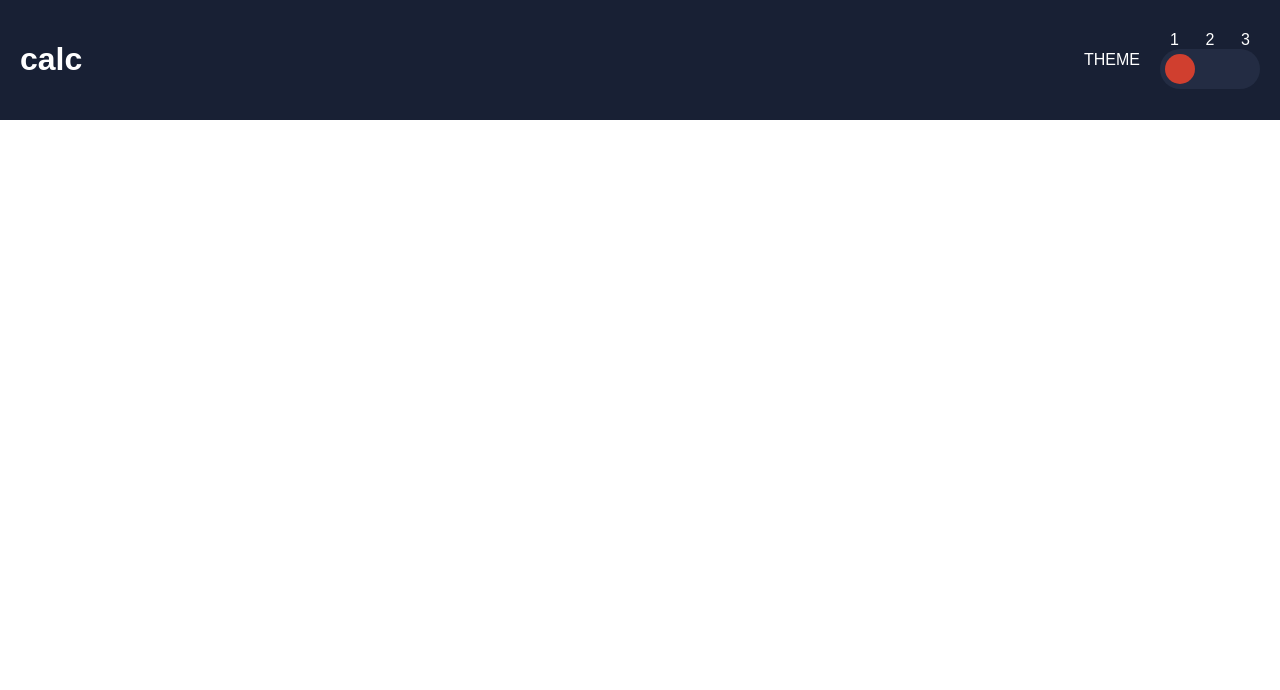
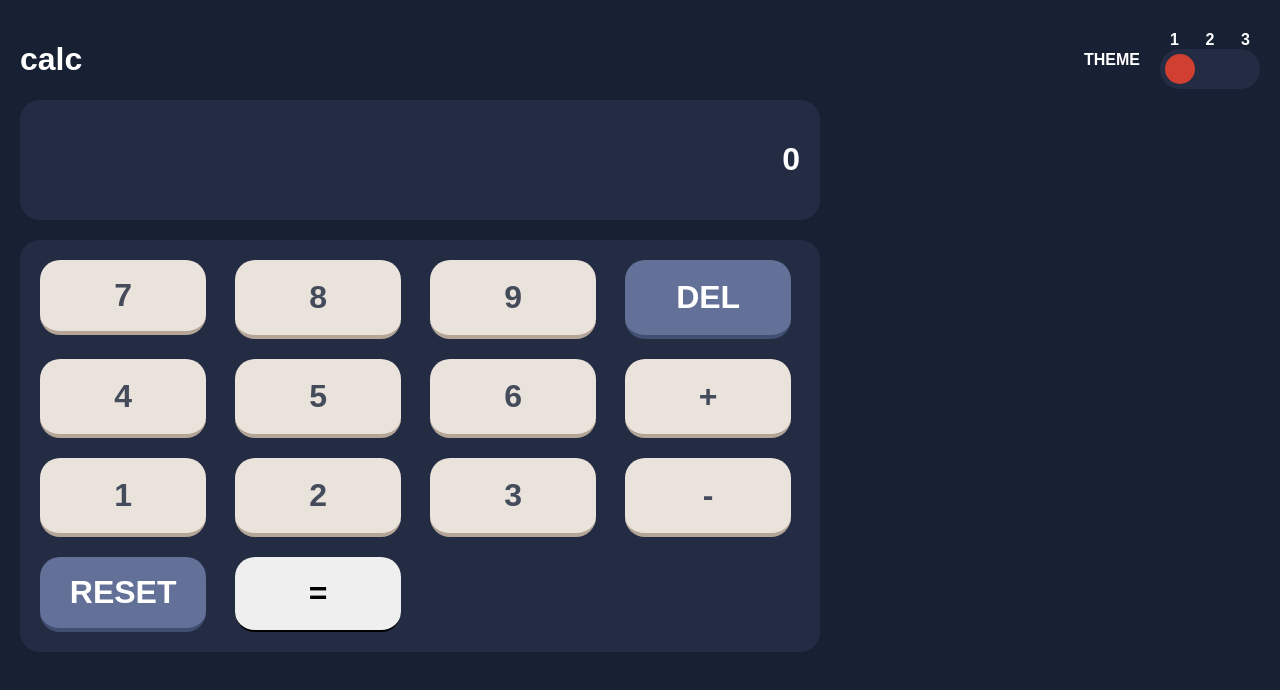
Before and after one commit to sjwhelpley/frontendmentor-calculator, a React (Create React App) app: page / in a window 1280 px wide. Shown: the top 690 px of the page. Built offline with nearby package versions, Linux system fonts and the light colour scheme.

Commit message:
Update 8 files

```diff
--- a/public/index.html
+++ b/public/index.html
@@ -20,7 +20,8 @@
       work correctly both with client-side routing and a non-root public URL.
       Learn how to configure a non-root public URL by running `npm run build`.
     -->
-	<title>React App</title>
+    <link rel="preconnect" href="https://fonts.googleapis.com">
+	<title>SJW Calculator App</title>
 </head>
 
 <body>
--- a/src/App.js
+++ b/src/App.js
@@ -1,4 +1,5 @@
-import { useContext } from "react";
+import { useContext, useEffect } from "react";
+import Calculator from "./components/Calculator";
 import ThemeSwitch from "./components/ThemeSwitch";
 import "./styles.css";
 import { ThemeContext } from "./Theme";
@@ -6,12 +7,15 @@ import { ThemeContext } from "./Theme";
 export default function App() {
   const { theme } = useContext(ThemeContext);
 
+  useEffect(() => {}, [theme]);
+
   return (
     <div className={`App ${theme}`}>
       <div className="header">
         <h1>calc</h1>
         <ThemeSwitch />
       </div>
+      <Calculator />
     </div>
   );
 }
--- a/src/Theme.js
+++ b/src/Theme.js
@@ -5,7 +5,6 @@ const ThemeContext = createContext();
 const getTheme = () => {
   const theme = localStorage.getItem("theme");
   if (!theme) {
-    // Default theme is taken as dark-theme
     localStorage.setItem("theme", "theme-one");
     return "theme-one";
   } else {
--- a/src/components/Calculator.css
+++ b/src/components/Calculator.css
@@ -0,0 +1,92 @@
+.calc {
+  max-width: 800px;
+}
+
+.solution-container {
+  border-radius: 20px;
+  height: 80px;
+  display: flex;
+  flex-direction: row;
+  align-items: center;
+  justify-content: flex-end;
+  padding: 20px;
+  font-size: 2rem;
+}
+
+.theme-one .solution-container,
+.theme-one .keys-container {
+  background-color: var(--one-toggle-background);
+}
+
+.theme-two .solution-container,
+.theme-two .keys-container {
+  background-color: var(--two-toggle-background);
+}
+
+.theme-three .solution-container,
+.theme-three .keys-container {
+  background-color: var(--three-main-background);
+}
+
+.keys-container {
+  border-radius: 20px;
+  display: grid;
+  grid-template-columns: 1fr 1fr 1fr 1fr;
+  row-gap: 20px;
+  column-gap: 20px;
+  font-size: 2rem;
+  margin-top: 20px;
+  padding: 20px;
+}
+
+.key {
+  width: 95%;
+  height: 75px;
+  border-radius: 20px;
+  font-size: 2rem;
+  display: grid;
+  flex-direction: row;
+  align-items: center;
+  justify-content: center;
+  border-left: none;
+  border-top: none;
+  border-right: none;
+  font-weight: 700;
+}
+
+.theme-one .num-key {
+  background-color: var(--one-light-orange);
+  border-bottom: 4px solid var(--one-orange);
+  color: var(--one-text-blue);
+}
+
+.theme-two .num-key {
+  background-color: var(--two-light-grey-yellow);
+  border-bottom: 4px solid var(--two-dark-greyish-yellow);
+  color: var(--two-dark-greyish-yellow);
+}
+
+.theme-three .num-key {
+  background-color: var(--three-dark-violet);
+  border-bottom: 4px solid var(--three-vivid-magenta);
+  color: var(--three-text-yellow);
+}
+
+.theme-one .delete-key,
+.theme-one .reset-key {
+  background-color: var(--one-blue-key-background);
+  border-bottom: 4px solid var(--one-blue-key-shadow);
+  color: var(--text-white);
+}
+
+.theme-two .delete-key {
+  background-color: var(--two-light-grey-yellow);
+  border-bottom: 4px solid var(--two-dark-greyish-yellow);
+  color: var(--two-dark-greyish-yellow);
+}
+
+.theme-three .delete-key {
+  background-color: var(--three-dark-violet);
+  border-bottom: 4px solid var(--three-vivid-magenta);
+  color: var(--three-text-white);
+}
--- a/src/components/Calculator.jsx
+++ b/src/components/Calculator.jsx
@@ -2,13 +2,36 @@ import React from "react";
 import "./Calculator.css";
 
 export default function Calculator() {
+  const [view, setView] = React.useState(0);
+
+  const reset = () => {
+    setView(0);
+  };
+
   return (
-    <div>
-      <div>
-        <p>300,5847</p>
+    <div className="calc">
+      <div className="solution-container">
+        <p>{view}</p>
       </div>
 
-      <div></div>
+      <div className="keys-container">
+        <button className="key num-key">7</button>
+        <div className="key num-key">8</div>
+        <div className="key num-key">9</div>
+        <div className="key delete-key">DEL</div>
+        <div className="key num-key">4</div>
+        <div className="key num-key">5</div>
+        <div className="key num-key">6</div>
+        <div className="key num-key">+</div>
+        <div className="key num-key">1</div>
+        <div className="key num-key">2</div>
+        <div className="key num-key">3</div>
+        <div className="key num-key">-</div>
+        <button className="key reset-key" onClick={reset}>
+          RESET
+        </button>
+        <button className="key">=</button>
+      </div>
     </div>
   );
 }
--- a/src/components/ThemeSwitch.css
+++ b/src/components/ThemeSwitch.css
@@ -57,8 +57,8 @@ input:hover {
 }
 
 .theme-three input {
-  background-color: var(--one-red);
+  background-color: var(--three-toggle);
 }
 .theme-three .toggle-container {
-  background-color: var(--one-toggle-background);
+  background-color: var(--three-main-background);
 }
--- a/src/components/ThemeSwitch.jsx
+++ b/src/components/ThemeSwitch.jsx
@@ -4,16 +4,15 @@ import "./ThemeSwitch.css";
 
 export default function ThemeSwitch() {
   const { theme, toggleTheme } = useContext(ThemeContext);
-
+  console.log(theme);
   var buttons = document.getElementsByClassName("button");
   var arr = [...buttons];
-
+  console.log(theme);
   // set starting input based on theme
-
-  // https://webcodespace.com/how-to-create-a-three-state-toggle-switch-using-html-css-and-javascript/
-  arr.forEach((element, index) => {
-    element.addEventListener("click", () => {
-      element.style.opacity = "1";
+  React.useEffect(() => {
+    const clickToggle = (elem, index) => {
+      console.log("here");
+      elem.style.opacity = "1";
 
       if (index == 0) {
         toggleTheme("theme-one");
@@ -25,13 +24,23 @@ export default function ThemeSwitch() {
 
       arr
         .filter(function (item) {
-          return item != element;
+          return item != elem;
         })
         .forEach((item) => {
           item.style.opacity = "0";
         });
+    };
+
+    // https://webcodespace.com/how-to-create-a-three-state-toggle-switch-using-html-css-and-javascript/
+    arr.forEach((element, index) => {
+      element.addEventListener("click", () => clickToggle(element, index));
     });
-  });
+
+    return () =>
+      arr.forEach((element, index) => {
+        element.removeEventListener("click", () => clickToggle(element, index));
+      });
+  }, []);
 
   return (
     <div className="container">
--- a/src/styles.css
+++ b/src/styles.css
@@ -9,23 +9,37 @@
   --one-dark-red: hsl(6, 70%, 34%);
   --one-light-orange: hsl(30, 25%, 89%);
   --one-orange: hsl(28, 16%, 65%);
+  --one-blue-key-background: hsl(225, 21%, 49%);
+  --one-blue-key-shadow: hsl(224, 28%, 35%);
 
   --two-text-yellow: hsl(60, 10%, 19%);
   --two-screen-background: hsl(0, 0%, 93%);
   --two-main-background: hsl(0, 0%, 90%);
   --two-toggle-background: hsl(0, 5%, 81%);
   --two-orange: hsl(25, 98%, 40%);
+  --two-light-grey-yellow: hsl(45, 7%, 89%);
+  --two-dark-greyish-yellow: hsl(35, 11%, 61%);
+
+  --three-text-yellow: hsl(52, 100%, 62%);
+  --three-screen-background: hsl(268, 75%, 9%);
+  --three-main-background: hsl(268, 71%, 12%);
+  --three-toggle: hsl(176, 100%, 44%);
+  --three-dark-violet: hsl(281, 89%, 26%);
+  --three-vivid-magenta: hsl(285, 91%, 52%);
 }
 
 body {
   margin: 0px;
   padding: 0px;
+  font-family: "League Spartan", sans-serif;
+  font-weight: 700;
 }
 
 .App {
   padding: 20px;
   font-family: sans-serif;
   text-align: center;
+  height: 100vh;
 }
 
 .header {
@@ -43,3 +57,8 @@ body {
   color: var(--two-text-yellow);
   background-color: var(--two-screen-background);
 }
+
+.theme-three {
+  color: var(--three-text-yellow);
+  background-color: var(--three-screen-background);
+}
```
